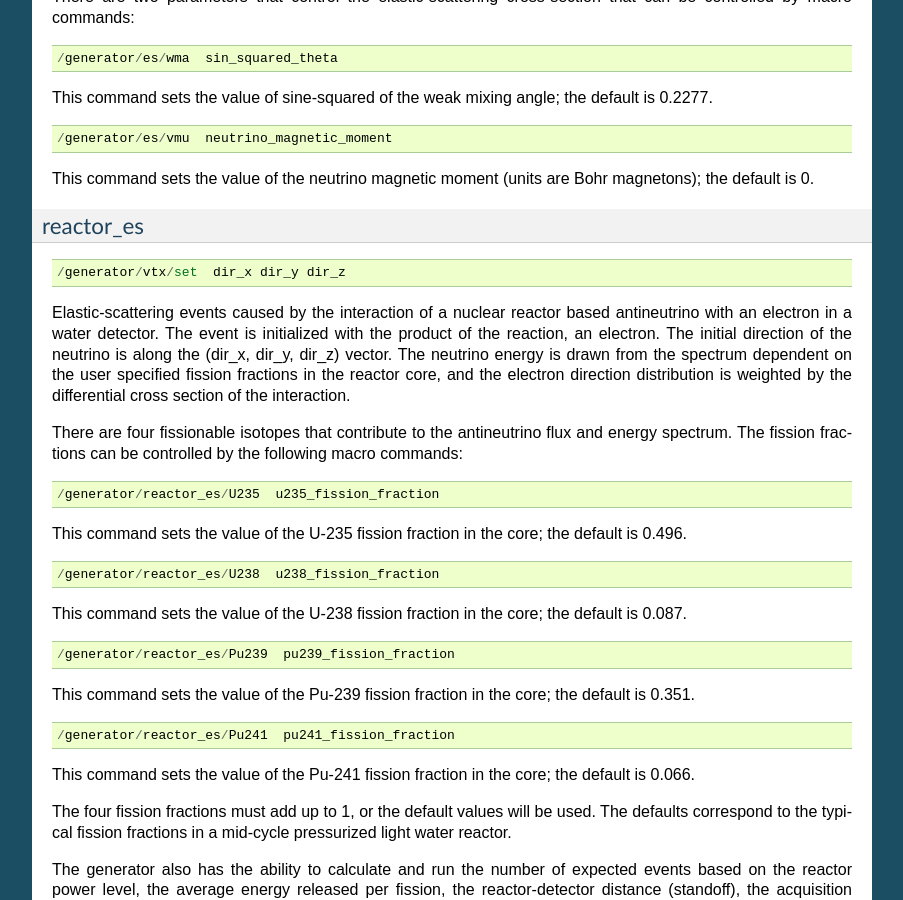
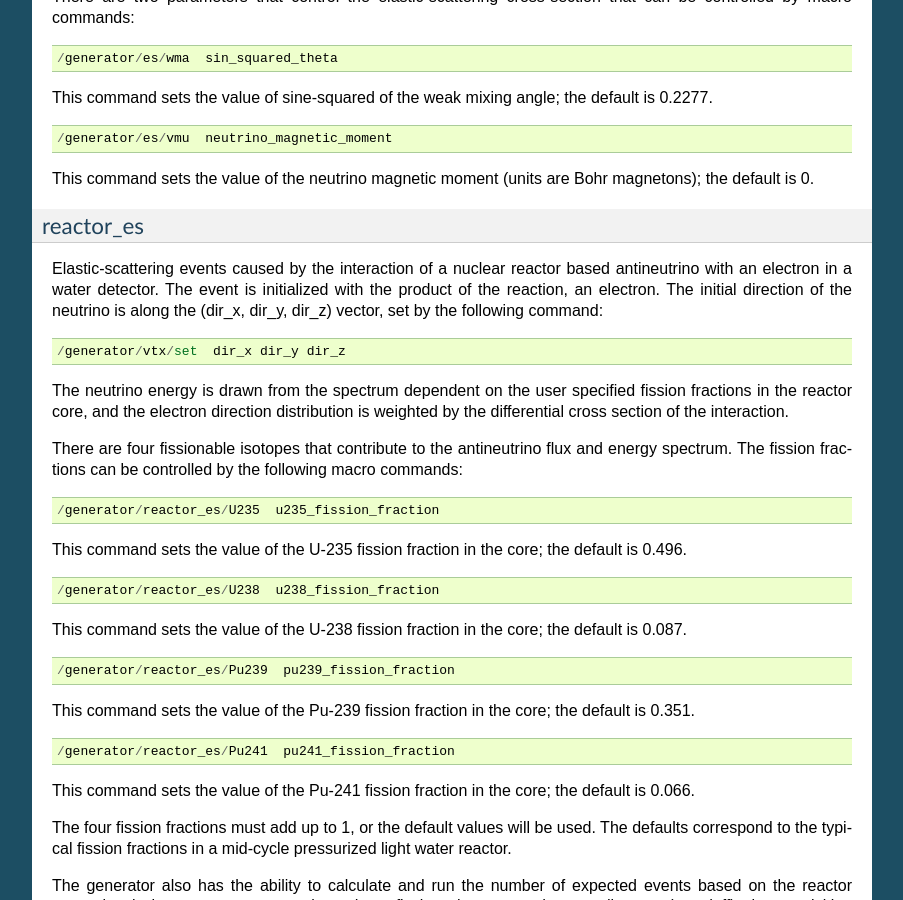
Before and after one commit to rat-pac/rat-pac, a Sphinx documentation site: the page built from doc/generators.rst, in a window 1280 px wide and 900 px high, scrolled down 4728 px. Shown: the whole window, without its empty margins (198-1101 px from the left). Built offline with Sphinx 7.4.7, drawn with Linux system fonts in a browser that asks for light colours; formulas are drawn with MathJax 3.

Commit message:
Update to documentation

```diff
--- a/doc/generators.rst
+++ b/doc/generators.rst
@@ -237,11 +237,14 @@ This command sets the value of the neutrino magnetic moment (units are Bohr magn
 reactor_es
 ''''''''''
 
+Elastic-scattering events caused by the interaction of a nuclear reactor based antineutrino with an electron in a water detector.  The event is initialized with the product of the reaction, an electron.  The initial direction of the neutrino is along the (dir_x, dir_y, dir_z) vector, set by the following command:
+
 ::
 
     /generator/vtx/set  dir_x dir_y dir_z
 
-Elastic-scattering events caused by the interaction of a nuclear reactor based antineutrino with an electron in a water detector.  The event is initialized with the product of the reaction, an electron.  The initial direction of the neutrino is along the (dir_x, dir_y, dir_z) vector.  The neutrino energy is drawn from the spectrum dependent on the user specified fission fractions in the reactor core, and the electron direction distribution is weighted by the differential cross section of the interaction.
+
+The neutrino energy is drawn from the spectrum dependent on the user specified fission fractions in the reactor core, and the electron direction distribution is weighted by the differential cross section of the interaction.
 
 There are four fissionable isotopes that contribute to the antineutrino flux and energy spectrum. The fission fractions can be controlled by the following macro commands:
 
```
